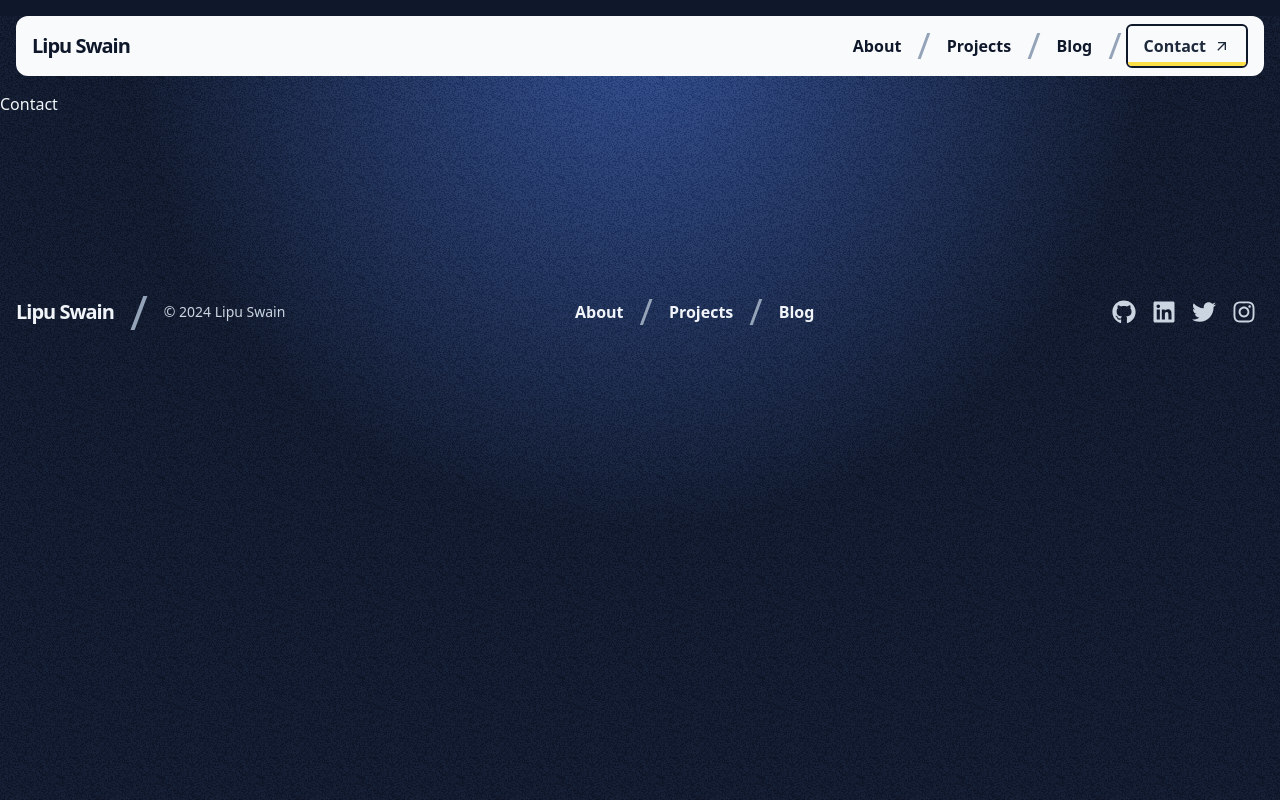
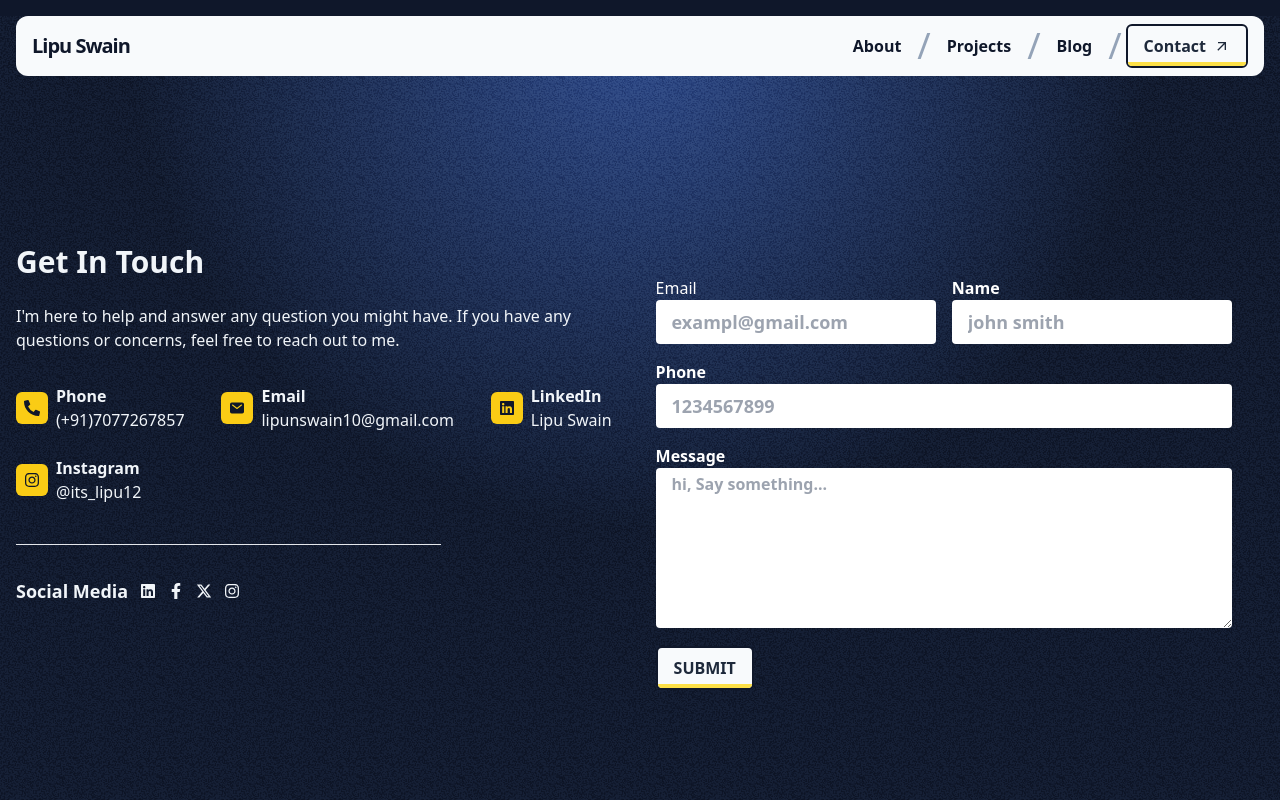
Before and after one commit to lipu8144/Portfolio, a React (Vite) app: page /contact in a window 1280 px wide. Shown: the top 800 px of the page. Built offline with nearby package versions, Linux system fonts and the light colour scheme.

Commit message:
contact page done

```diff
--- a/package.json
+++ b/package.json
@@ -10,15 +10,19 @@
     "preview": "vite preview"
   },
   "dependencies": {
+    "@emailjs/browser": "^4.3.3",
     "@react-three/drei": "^9.105.6",
     "@react-three/fiber": "^8.16.6",
     "@types/three": "^0.164.0",
     "clsx": "^2.1.1",
+    "emailjs": "^4.0.3",
     "gsap": "^3.12.5",
     "react": "^18.2.0",
     "react-dom": "^18.2.0",
+    "react-hot-toast": "^2.4.1",
     "react-icons": "^5.2.1",
     "react-router-dom": "^6.23.1",
+    "react-toastify": "^10.0.5",
     "three": "^0.164.1"
   },
   "devDependencies": {
--- a/src/App.jsx
+++ b/src/App.jsx
@@ -1,5 +1,6 @@
 import { useState } from 'react'
 import {Routes, Route} from "react-router-dom"
+import { ToastContainer } from 'react-toastify'
 
 
 import './App.css'
--- a/src/components/Navbar.jsx
+++ b/src/components/Navbar.jsx
@@ -217,7 +217,7 @@ const DesktopMenu = () => {
       </>
 
       <li>
-        <Button url={"/cntact"} label={"Contact"} showIcon={true} className="ml-3" />
+        <Button url={"/contact"} label={"Contact"} showIcon={true} className="ml-3" />
       </li>
     </div>
   );
--- a/src/pages/Contact.jsx
+++ b/src/pages/Contact.jsx
@@ -1,8 +1,189 @@
-import React from "react";
+import React,{useRef} from "react";
+import emailjs from "@emailjs/browser"
+import toast, { Toaster } from "react-hot-toast";
+
+import { Link } from "react-router-dom";
+import {
+  FaPhoneAlt,
+  FaInstagram,
+  FaFacebookF,
+  FaYoutube,
+} from "react-icons/fa";
+import { IoMail, IoLocationSharp } from "react-icons/io5";
+import { FaLinkedin, FaXTwitter } from "react-icons/fa6";
+
+import Bounded from "../components/Bounded";
 
 const Contact = () => {
   document.title = "Lipu Swain | Contact"
-  return <div>Contact</div>;
+  const form = useRef();
+
+  const sendEmail = async(e) => {
+    e.preventDefault();
+
+   await emailjs
+      .sendForm("service_ugdnw7l", "template_itawcsn", form.current, {
+        publicKey: "_r2ITh7tXCBPXbxbM",
+      })
+      .then(
+        () => {
+          console.log("SUCCESS!");
+          toast.success("Message sent 🚀");
+        },
+        (error) => {
+          console.log("FAILED...", error.text);
+          toast.error("Somthing is wrong ⚠️");
+        }
+      );
+      window.location.reload();
+  };
+
+  return (
+    <Bounded>
+      <Toaster />
+      <div className="md:flex justify-center mt-20">
+        <div className=" md:w-[50%]">
+          <h1 className=" text-3xl font-bold my-2">Get In Touch</h1>
+          <p className="my-6">
+            I'm here to help and answer any question you might have. If you
+            have any questions or concerns, feel free to reach out to me.
+          </p>
+
+          <div className="flex flex-wrap justify-between py-2 gap-6 pr-3">
+            <div className="flex items-center gap-2">
+              <div className="bg-yellow-400 text-slate-900 rounded-md inline-block p-2">
+                <FaPhoneAlt />
+              </div>
+              <div>
+                <h2 className=" font-bold">Phone</h2>
+                <p className=" text-footer_text_color1">(+91)7077267857</p>
+              </div>
+            </div>
+
+            <div className="flex items-center gap-2">
+              <div className=" bg-yellow-400 text-slate-900 rounded-md inline-block p-2">
+                <IoMail />
+              </div>
+              <div>
+                <h2 className=" font-bold">Email</h2>
+                <p className=" text-footer_text_color1">
+                  lipunswain10@gmail.com
+                </p>
+              </div>
+            </div>
+
+            <Link
+              to={"https://www.linkedin.com/in/lipu-swain-89b6242a8/"}
+              className="flex items-center gap-2"
+            >
+              <div className=" bg-yellow-400 text-slate-900 rounded-md inline-block p-2">
+                <FaLinkedin />
+              </div>
+              <div>
+                <h2 className=" font-bold">LinkedIn</h2>
+                <p className=" text-footer_text_color1">Lipu Swain</p>
+              </div>
+            </Link>
+
+            <Link
+              to={"https://www.instagram.com/its_lipu12"}
+              className="flex items-center gap-2 mr-7"
+            >
+              <div className="bg-yellow-400 text-slate-900 rounded-md inline-block p-2">
+                <FaInstagram />
+              </div>
+              <div>
+                <h2 className=" font-bold">Instagram</h2>
+                <p className=" text-footer_text_color1">@its_lipu12</p>
+              </div>
+            </Link>
+          </div>
+
+          <hr className=" h-[1px] w-[70%] my-8" />
+
+          <div className="flex items-center gap-3">
+            <h1 className="text-lg font-bold">Social Media</h1>
+            <Link to={"https://www.linkedin.com/in/lipu-swain-89b6242a8/"}>
+              <FaLinkedin />
+            </Link>
+            <Link to={"https://facebook.com/"}>
+              <FaFacebookF />
+            </Link>
+            <Link to={"https://twitter.com/lipuswain20"}>
+              <FaXTwitter />
+            </Link>
+            <Link to={"https://www.instagram.com/its_lipu12"}>
+              <FaInstagram />
+            </Link>
+          </div>
+        </div>
+
+        <div className="p-8 rounded-md ">
+          <form ref={form} onSubmit={sendEmail}>
+            <div className="md:flex gap-4 mt-2 relative">
+              <div className="relative">
+                <label htmlFor="" className="block text-white">
+                  Email
+                </label>
+                <input
+                  type="email"
+                  name="user_email"
+                  placeholder="exampl@gmail.com"
+                  className="rounded h-11 w-full outline-none text-lg text-slate-900 font-bold pl-4"
+                />
+              </div>
+              <div className="text-slate-900 font-bold ">
+                <label htmlFor="" className="block text-white">
+                  Name
+                </label>
+                <input
+                  type="text"
+                  name="from_name"
+                  placeholder="john smith"
+                  className="rounded h-11 w-full outline-none text-lg text-footer_text_color1 pl-4"
+                />
+              </div>
+            </div>
+            <div className="mt-4 text-slate-900 font-bold">
+              <label htmlFor="" className="block text-white">
+                Phone
+              </label>
+              <input
+                type="number"
+                name="user_phone"
+                placeholder="1234567899"
+                className="rounded h-11 w-full outline-none text-lg text-footer_text_color1 pl-4"
+              />
+            </div>
+            <div className="mt-4 text-slate-900 font-bold ">
+              <label htmlFor="" className="block text-white">
+                Message
+              </label>
+              <textarea
+                type="text"
+                name="message"
+                placeholder="hi, Say something..."
+                className=" w-full rounded h-40 outline-none pl-4 pt-1"
+              />
+            </div>
+
+            <button type="submit" className="mt-3">
+              <div className="group relative flex w-fit text-slate-800 items-center justify-center overflow-hidden rounded-md border-2 border-slate-900 bg-slate-50  px-4 py-2 font-bold transition-transform ease-out  hover:scale-105">
+                <span
+                  className={
+                    "absolute inset-0 z-0 h-full translate-y-9 bg-yellow-300 transition-transform  duration-300 ease-in-out group-hover:translate-y-0"
+                  }
+                />
+                <span className="relative flex items-center justify-center gap-2">
+                  SUBMIT
+                </span>
+              </div>
+            </button>
+          </form>
+        </div>
+      </div>
+    </Bounded>
+  );
 };
 
 export default Contact;
```
Also changed, not shown: 1 other file (tests, documents, lock files or other folders).
